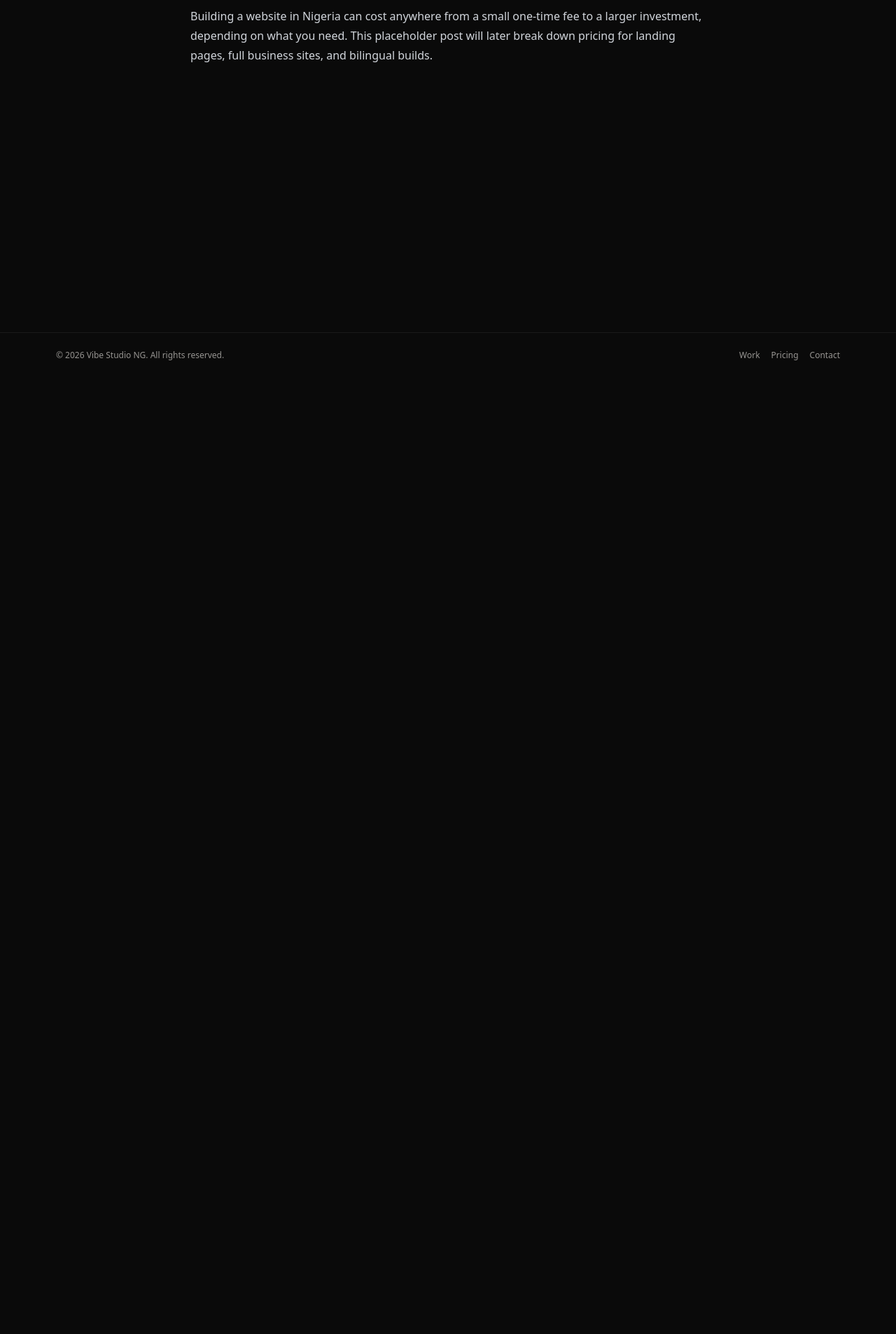
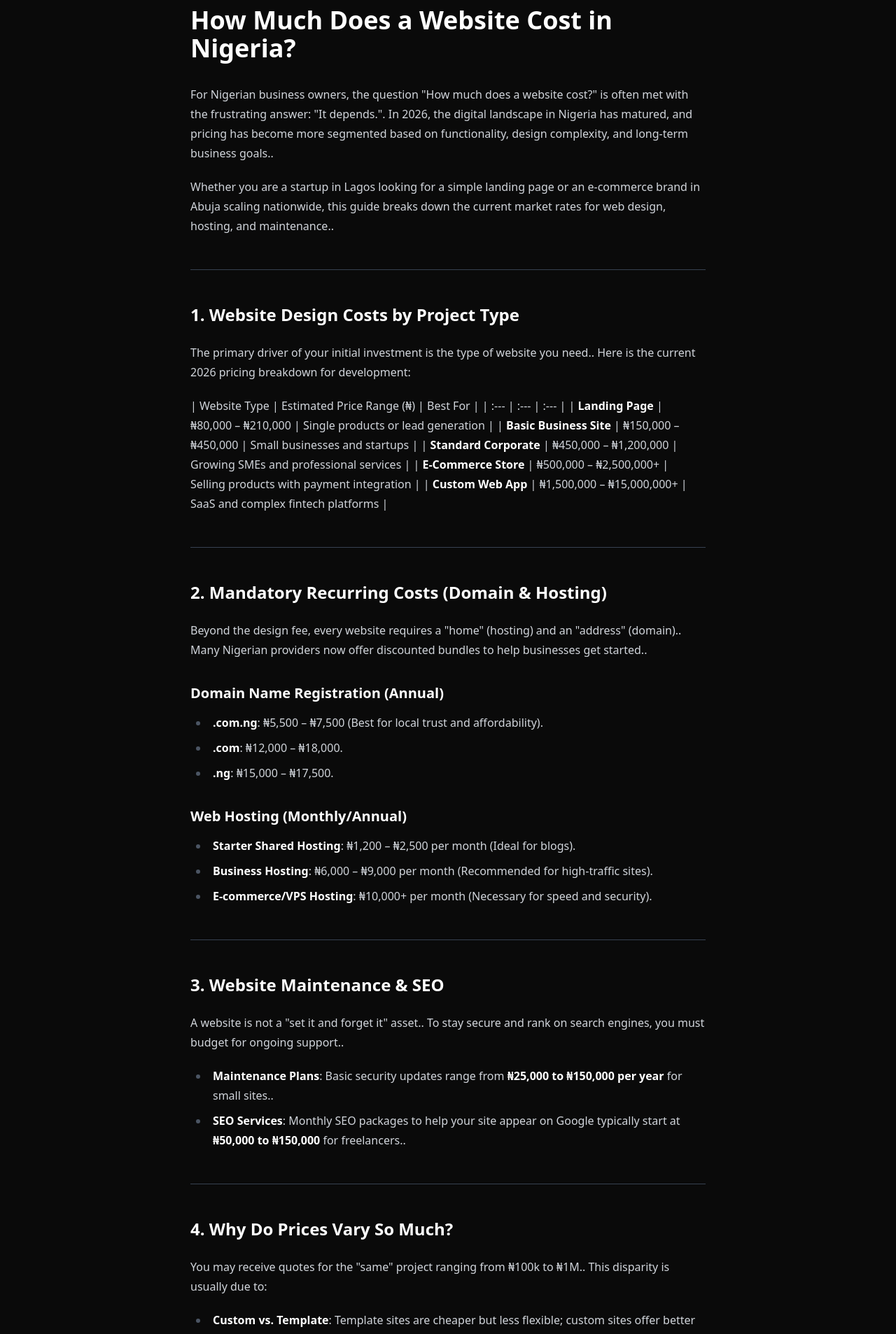
Before and after one commit to meganewday/vibestudio-rebuild, a Next.js app: page /blog/how-much-does-a-website-cost-in-nigeria in a window 1280 px wide. Shown: the part 260-2167 px from the top of the page at 70% size. Before the commit the page ends 800 px from the top, so only its background shows below. Built offline with nearby package versions, Linux system fonts and the light colour scheme.

Commit message:
Update how-much-does-a-website-cost-in-nigeria.mdx

```diff
--- a/content/blog/how-much-does-a-website-cost-in-nigeria.mdx
+++ b/content/blog/how-much-does-a-website-cost-in-nigeria.mdx
@@ -1,11 +1,61 @@
 ---
-title: How Much Does a Website Cost in Nigeria?
-description: A practical breakdown of website pricing for Nigerian businesses.
+title: How Much Does a Website Cost in Nigeria? (2026 Pricing Guide)
+description: A comprehensive breakdown of website design, hosting, and maintenance costs for Nigerian businesses in 2026.
 date: 2026-03-01
 slug: how-much-does-a-website-cost-in-nigeria
-keywords:
-  - website cost Nigeria
-  - website price Nigeria
+keywords: [website cost Nigeria, website price Nigeria, web design rates Lagos]
 ---
 
-Building a website in Nigeria can cost anywhere from a small one-time fee to a larger investment, depending on what you need. This placeholder post will later break down pricing for landing pages, full business sites, and bilingual builds.
+# How Much Does a Website Cost in Nigeria?
+
+For Nigerian business owners, the question "How much does a website cost?" is often met with the frustrating answer: "It depends.". In 2026, the digital landscape in Nigeria has matured, and pricing has become more segmented based on functionality, design complexity, and long-term business goals..
+
+Whether you are a startup in Lagos looking for a simple landing page or an e-commerce brand in Abuja scaling nationwide, this guide breaks down the current market rates for web design, hosting, and maintenance..
+
+---
+
+## 1. Website Design Costs by Project Type
+The primary driver of your initial investment is the type of website you need.. Here is the current 2026 pricing breakdown for development:
+
+| Website Type | Estimated Price Range (₦) | Best For |
+| :--- | :--- | :--- |
+| **Landing Page** | ₦80,000 – ₦210,000 | Single products or lead generation |
+| **Basic Business Site** | ₦150,000 – ₦450,000 | Small businesses and startups |
+| **Standard Corporate** | ₦450,000 – ₦1,200,000 | Growing SMEs and professional services |
+| **E-Commerce Store** | ₦500,000 – ₦2,500,000+ | Selling products with payment integration |
+| **Custom Web App** | ₦1,500,000 – ₦15,000,000+ | SaaS and complex fintech platforms |
+
+---
+
+## 2. Mandatory Recurring Costs (Domain & Hosting)
+Beyond the design fee, every website requires a "home" (hosting) and an "address" (domain).. Many Nigerian providers now offer discounted bundles to help businesses get started..
+
+### Domain Name Registration (Annual)
+* **.com.ng**: ₦5,500 – ₦7,500 (Best for local trust and affordability).
+* **.com**: ₦12,000 – ₦18,000.
+* **.ng**: ₦15,000 – ₦17,500.
+
+### Web Hosting (Monthly/Annual)
+* **Starter Shared Hosting**: ₦1,200 – ₦2,500 per month (Ideal for blogs).
+* **Business Hosting**: ₦6,000 – ₦9,000 per month (Recommended for high-traffic sites).
+* **E-commerce/VPS Hosting**: ₦10,000+ per month (Necessary for speed and security).
+
+---
+
+## 3. Website Maintenance & SEO
+A website is not a "set it and forget it" asset.. To stay secure and rank on search engines, you must budget for ongoing support..
+
+* **Maintenance Plans**: Basic security updates range from **₦25,000 to ₦150,000 per year** for small sites..
+* **SEO Services**: Monthly SEO packages to help your site appear on Google typically start at **₦50,000 to ₦150,000** for freelancers..
+
+---
+
+## 4. Why Do Prices Vary So Much?
+You may receive quotes for the "same" project ranging from ₦100k to ₦1M.. This disparity is usually due to:
+* **Custom vs. Template**: Template sites are cheaper but less flexible; custom sites offer better performance..
+* **Functionality**: Features like Paystack/Flutterwave integration or bilingual content add development time..
+* **Content Creation**: Professional copywriting and SEO-optimized images are often billed separately..
+
+> **SEO Pro Tip**: Don't just look at the launch price. A cheap website that doesn't rank or load quickly will cost you more in lost leads than a professional build..
+
+---
```
